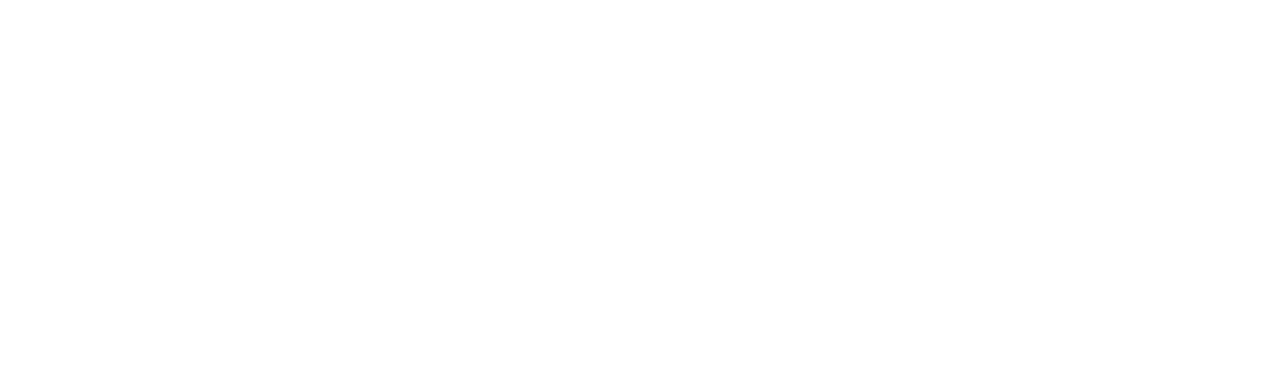
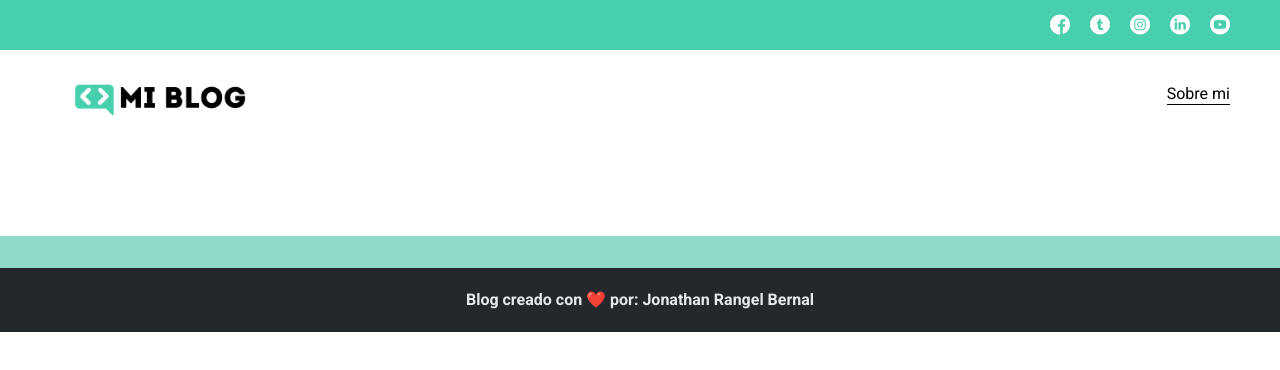
Before and after one commit to JonathanRangelB/Maquetacion-blog, a plain HTML site: page perfil.html in a window 1280 px wide. Drawn offline with Linux system fonts and the light colour scheme.

Commit message:
creando la última página del blog

```diff
--- a/perfil.html
+++ b/perfil.html
@@ -0,0 +1,44 @@
+<!DOCTYPE html>
+<html lang="en">
+<head>
+    <meta charset="UTF-8">
+    <meta name="viewport" content="width=device-width, initial-scale=1.0">
+    <link rel="stylesheet" href="./css/normalize.css">
+    <link rel="stylesheet" href="./css/font/flaticon.css">
+    <link rel="stylesheet" href="./css/main.css">
+    <link rel="stylesheet" href="./css/perfil.css">
+    <title>Mi blog</title>
+</head>
+<body>
+    <header>
+        <section class="header-icons-container">
+            <div class="icons">
+                <a href="/"><span class="flaticon-001-facebook"></span></a>
+                <a href="/"><span class="flaticon-002-twitter"></span></a>
+                <a href="/"><span class="flaticon-011-instagram"></span></a>
+                <a href="/"><span class="flaticon-010-linkedin"></span></a>
+                <a href="/"><span class="flaticon-008-youtube"></span></a>
+            </div>
+        </section>
+        <nav>
+            <section class="nav-logo-container">
+                <a href="/">
+                    <img src="./assets/img/Logo-negro.png" alt="Logo del blog">
+                </a>
+            </section>
+            <section class="profile-link">
+                <a href="perfil.html">Sobre mi</a>
+            </section>
+        </nav>
+    </header>
+    <!-- aquí comienza el contenido del perfil -->
+
+    <!-- aquí termina el contenido del perfil -->
+    <footer class="footer">
+        <div class="footer__decoration-line"></div>
+        <div class="footer__information">
+            <p class="footer__information footer__text">Blog creado con ❤️ por: Jonathan Rangel Bernal</p>
+        </div>
+    </footer>
+</body>
+</html>
```
Also changed, not shown: index.html (+1 -1 lines), css/perfil.css (added).
